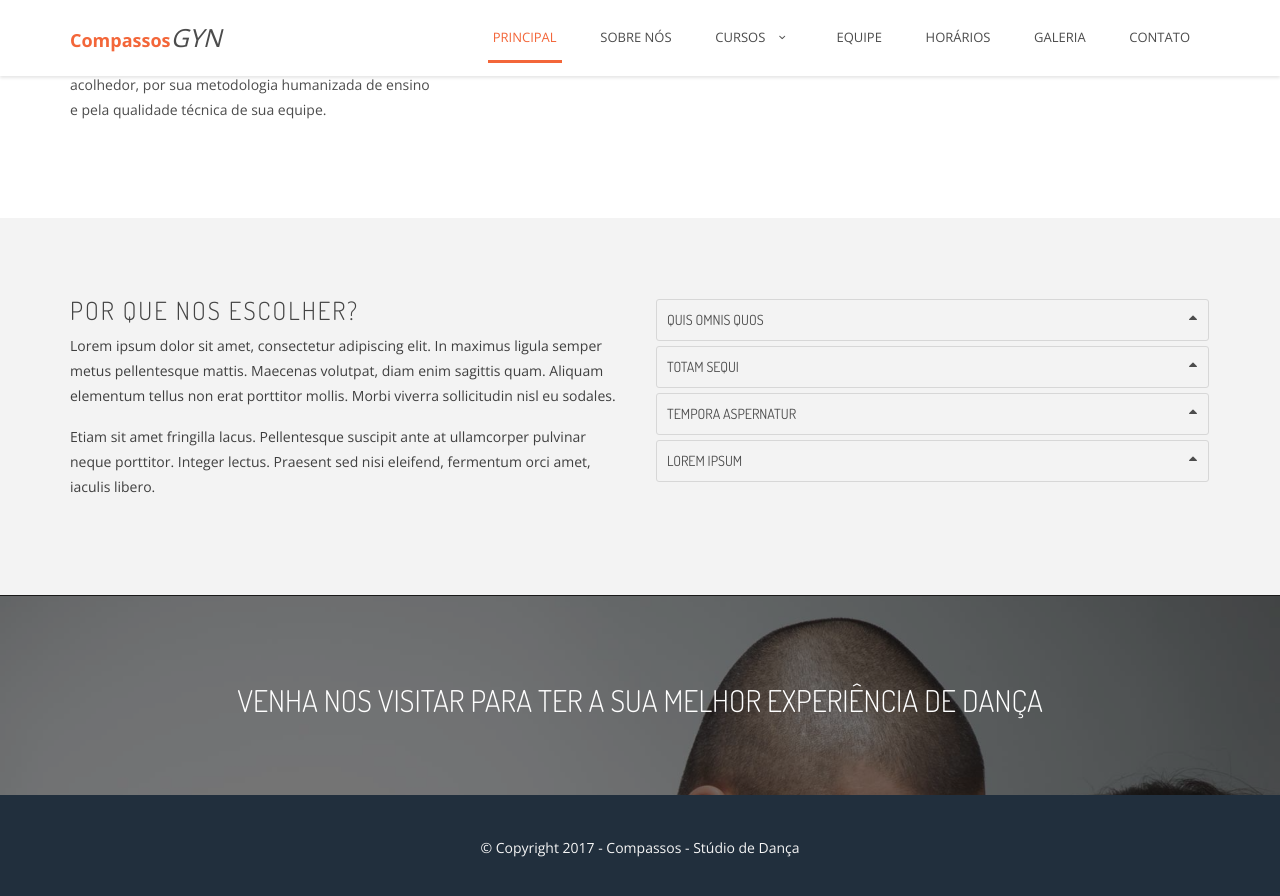
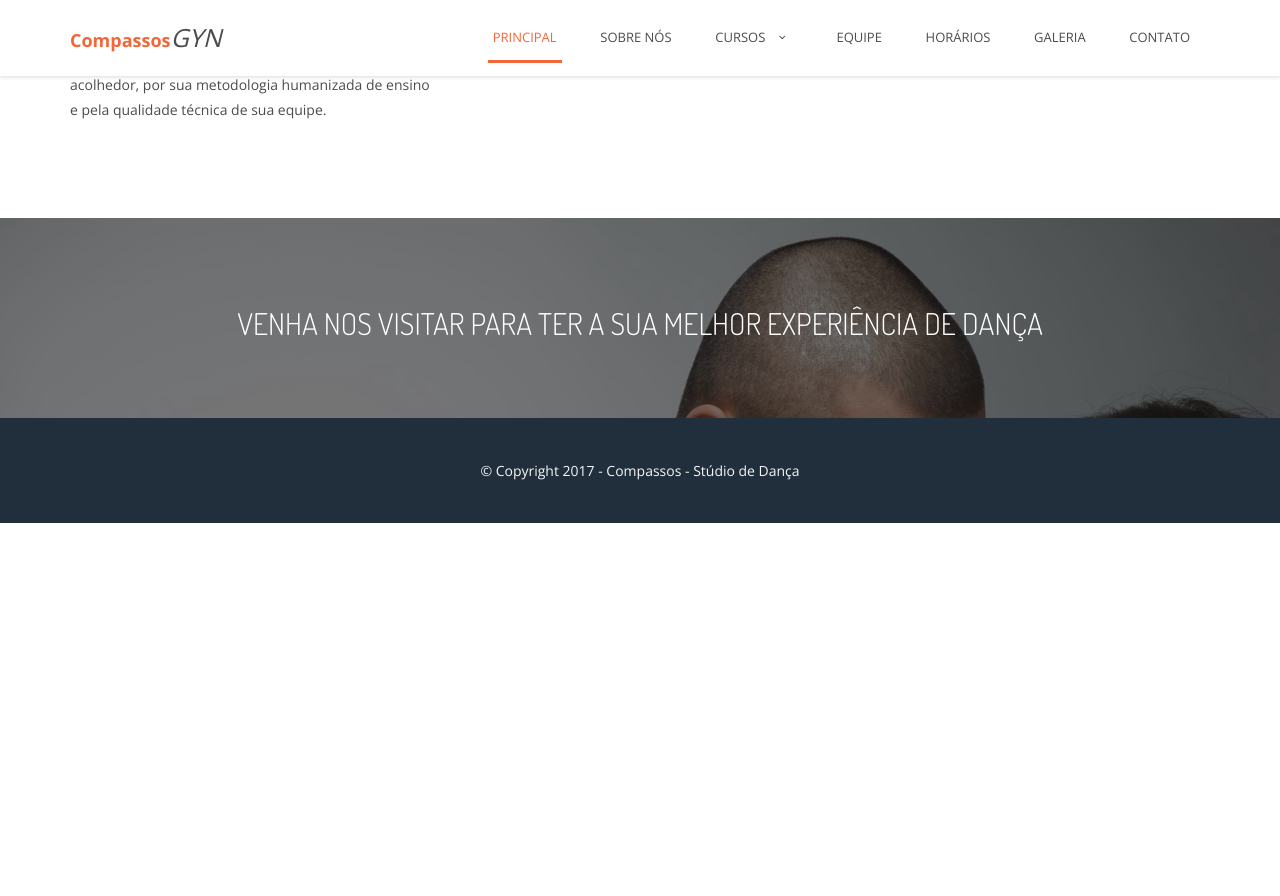
Before and after one commit to 5devmonkeys/comp, a Jekyll site: the page built from index.html, in a window 1280 px wide and 900 px high, scrolled down 2778 px. Shown: the top 896 px of the window. Built offline with Jekyll 4.4.1, drawn with Linux system fonts in a browser that asks for light colours; after the commit the page ends 3301 px from its top, so only the background shows below that.

Commit message:
fix index

```diff
--- a/index.html
+++ b/index.html
@@ -41,7 +41,7 @@ pre_footer_link: contato
             <div class="col-sm-12">
                 <div class="description">
                     <h2 class="text-center">Você está pronto para sua melhor experiência com dança?</h2>
-                    <h4 class="text-center">Bem-vindos a {{ site.title }}!
+                    <h4 class="text-center"><strong>Bem-vindos a {{ site.title }}!</strong>
                     </h4>
                 </div>
             </div>
@@ -190,84 +190,6 @@ pre_footer_link: contato
 
 
 
-<section class="grey_section choose2">
-    <div class="container">
-        <div class="row">
-            <div class="col-sm-6">
-                 <h2 class="section-title font-alt text-left">
-                    Por que nos escolher?
-                </h2>
-                <p>
-                    Lorem ipsum dolor sit amet, consectetur adipiscing elit. In maximus ligula semper metus pellentesque mattis. Maecenas  volutpat, diam enim sagittis quam.
-                    Aliquam elementum tellus non erat porttitor mollis. Morbi viverra sollicitudin nisl eu sodales.
-                </p>
-                <p>
-                    Etiam sit amet fringilla lacus. Pellentesque suscipit ante at ullamcorper pulvinar neque porttitor. Integer lectus. Praesent sed nisi eleifend, fermentum orci amet, iaculis libero.
-                </p>
-            </div>
-            <div class="col-sm-6">
-                <div class="panel-group" id="accordion">
-                    <div class="panel panel-default">
-                        <div class="panel-heading">
-                            <h4 class="panel-title">
-                                <a data-toggle="collapse" data-parent="#accordion" href="#collapse1">
-                                    Quis Omnis Quos
-                                </a>
-                            </h4>
-                        </div>
-                        <div id="collapse1" class="panel-collapse collapse">
-                            <div class="panel-body">
-                                Lorem ipsum dolor sit amet, consectetur adipisicing elit. Praesentium amet ea dicta neque, ut quis omnis quos nam, pariatur, minus, fugit suscipit aspernatur sint ullam quas explicabo. Alias, officiis, dolor!
-                            </div>
-                        </div>
-                    </div>
-                    <div class="panel panel-default">
-                        <div class="panel-heading">
-                            <h4 class="panel-title">
-                                <a data-toggle="collapse" data-parent="#accordion" href="#collapse2">
-                                    Totam Sequi
-                                </a>
-                            </h4>
-                        </div>
-                        <div id="collapse2" class="panel-collapse collapse">
-                            <div class="panel-body">
-                                Lorem ipsum dolor sit amet, consectetur adipisicing elit. Exercitationem facere doloremque ut dolores laudantium nihil at, repudiandae est numquam fuga tempora totam sequi quidem saepe officiis sint beatae, magni fugit.
-                            </div>
-                        </div>
-                    </div>
-                    <div class="panel panel-default">
-                        <div class="panel-heading">
-                            <h4 class="panel-title">
-                                <a data-toggle="collapse" data-parent="#accordion" href="#collapse3">
-                                    Tempora Aspernatur
-                                </a>
-                            </h4>
-                        </div>
-                        <div id="collapse3" class="panel-collapse collapse">
-                            <div class="panel-body">
-                                Lorem ipsum dolor sit amet, consectetur adipisicing elit. At nobis omnis delectus, asperiores quo obcaecati et iste corporis necessitatibus tempora aspernatur doloribus. Ut deleniti commodi dicta distinctio sit enim quidem!
-                            </div>
-                        </div>
-                    </div>
 
-                    <div class="panel panel-default">
-                        <div class="panel-heading">
-                            <h4 class="panel-title">
-                                <a data-toggle="collapse" data-parent="#accordion" href="#collapse4">
-                                    Lorem Ipsum
-                                </a>
-                            </h4>
-                        </div>
-                        <div id="collapse4" class="panel-collapse collapse">
-                            <div class="panel-body">
-                                Lorem ipsum dolor sit amet, consectetur adipisicing elit. At nobis omnis delectus, asperiores quo obcaecati et iste corporis necessitatibus tempora aspernatur doloribus. Ut deleniti commodi dicta distinctio sit enim quidem!
-                            </div>
-                        </div>
-                    </div>
-                </div>
-            </div>
-        </div>
-    </div>
-</section>
 
 {% include pre_footer.html %}
```
